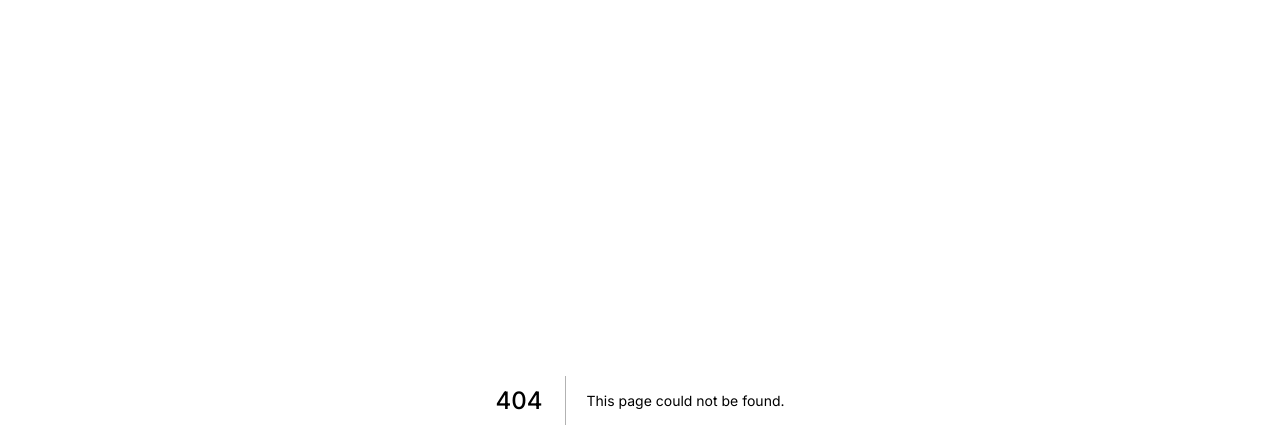
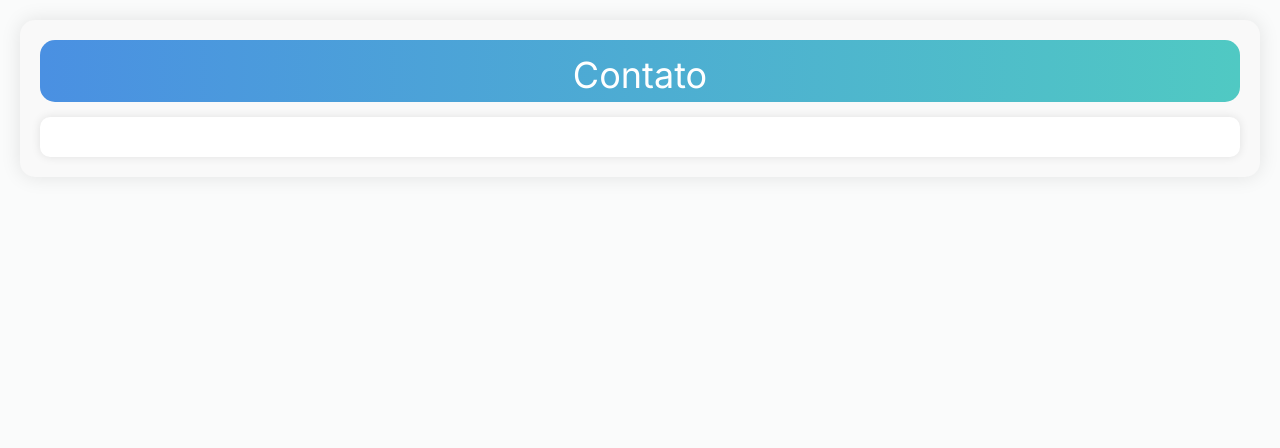
Before and after one commit to PapyrusProject/papyrus-frontend, a Next.js app in the folder my-app/: page /contact in a window 1280 px wide. Before the commit this address had no page. Shown: the top 448 px of the page. Built offline with nearby package versions, Linux system fonts and the light colour scheme.

Commit message:
add page contact

```diff
--- a/my-app/src/app/components/header/header.tsx
+++ b/my-app/src/app/components/header/header.tsx
@@ -32,7 +32,7 @@ export default function Header() {
                       </Link>
                     </li>
                     <li className={`${styles.nav_menu_item}`}>
-                      <Link href="#" className={`${styles.nav_menu_link}`}>
+                      <Link href="/contact" className={`${styles.nav_menu_link}`}>
                         contact
                       </Link>
                     </li>
--- /dev/null
+++ b/my-app/src/app/contact/page.tsx
@@ -0,0 +1,22 @@
+import React from "react";
+import "./styles.css";
+
+export default function Contact() {
+    return(
+        <div className="divFather">
+
+            <div className="container">
+
+                <div className="header">
+
+                    <h1 className="headerText">Contato</h1>
+
+                </div>
+                <div className="contact">
+
+                </div>
+            </div>
+
+        </div>
+    )
+}
--- /dev/null
+++ b/my-app/src/app/contact/styles.css
@@ -0,0 +1,35 @@
+.divFather {
+    display: flex;
+    justify-content: center;
+}
+
+.container {
+    background-color: #f9f9f9;
+    border-radius: 15px;
+    box-shadow: 0 0 20px rgba(0, 0, 0, 0.1);
+    margin: 20px;
+    padding: 20px;
+    text-align: center;
+    width: 100%;
+}
+
+.header {
+    background: linear-gradient(to right, #4A90E2, #50C9C3);
+    border-radius: 15px;
+    color: white;
+    font-size: 36px;
+    display: inline-block;
+    width: 100%;
+}
+
+.headerText {
+    margin-top: 8px;
+}
+
+.contact {
+    padding: 20px;
+    margin-top: 15px;
+    background-color: #ffff;
+    box-shadow: 0 0 10px rgba(0, 0, 0, 0.1);
+    border-radius: 10px;
+}
```
